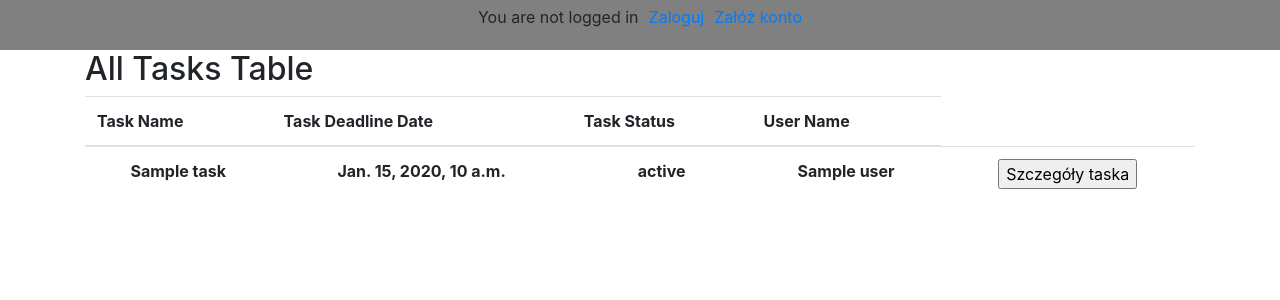
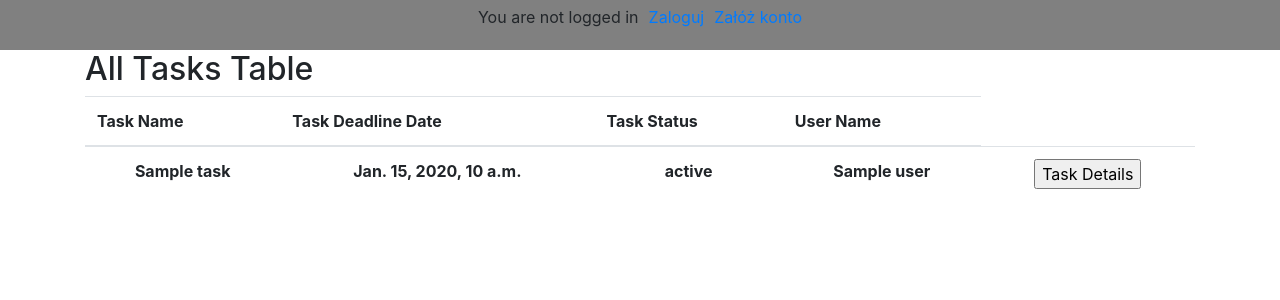
Before and after one commit to Areckki1985/to_do_list, a Django app: template to_do_list/templates/index.html in a window 1280 px wide. Shown: the top 300 px of the page. Run offline with Django 3.2, Linux system fonts and the light colour scheme; the template is opened without the code that fills it: most values are stand-ins (such as "Sample title", 1, 10 or a date in 2020); lists and menus that the app fills with data are empty; some libraries are stand-ins or nearby versions.

Commit message:
Index template - final versions

```diff
--- a/to_do_list/templates/index.html
+++ b/to_do_list/templates/index.html
@@ -40,7 +40,7 @@
           <th class="text-center">{{ task.deadline_date }}</th>
           <th class="text-center">{{ task.get_status_display }}</th>
           <th class="text-center">{{ task.user }}</th>
-          <th class="text-center"><input type="button" value="Szczegóły taska" onclick="location.href='/task_detail/{{ task.id }}'"></th>
+          <th class="text-center"><input type="button" value="Task Details" onclick="location.href='/task_detail/{{ task.id }}'"></th>
       </tr>
       {% endif %}
       {% endfor %}
```
